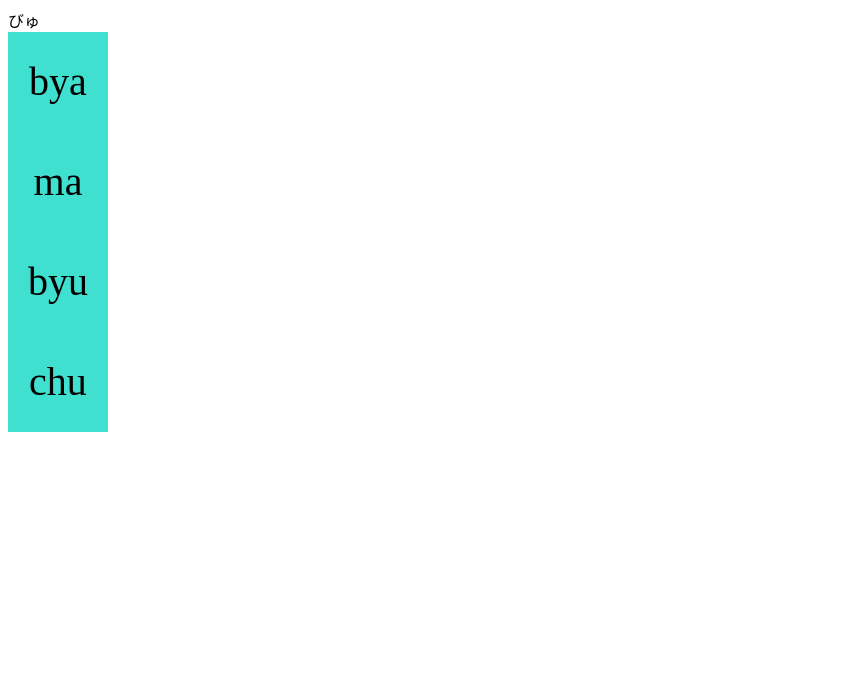
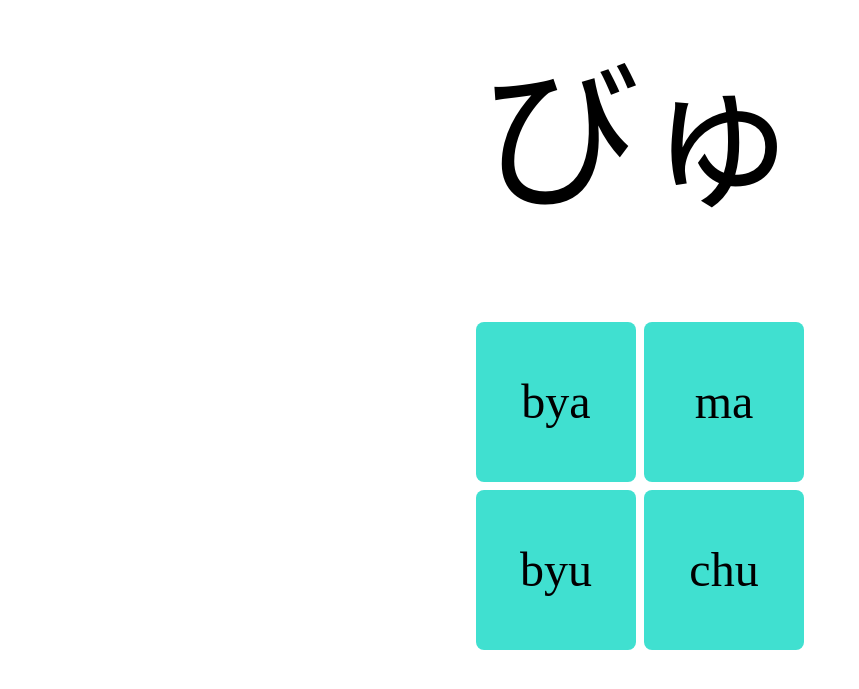
Before and after one commit to baptiste1403/hiragana-katakana-trainer, a PHP site: page / in a window 1280 px wide. Shown: the top 689 px of the page, without its empty margins (0-859 px from the left). Run offline with PHP 8.4, Linux system fonts and the light colour scheme.

Commit message:
added css buttons with win/loss style

```diff
--- a/css/style.css
+++ b/css/style.css
@@ -1,18 +1,38 @@
+.question-box{
+    display: flex;
+    flex-direction: column;
+    align-content: center;
+    align-items: center;
+    gap: 4vh;
+}
+
+.question {
+    font-size: 20vh;
+}
+
 .answer-box {
-    display: flexbox;
-    height: 400px;
+    margin: auto;
+    display: flex;
+    height: 41vh;
+    width: 41vh;
     justify-content: center;
-
+    flex-wrap: wrap;
+    flex-direction: row;
+    gap: 1vh;
+    align-items: center;
+    align-content: center;
 }
 
 .answer-btn {
     background: turquoise;
-    height: 100px;
-    line-height: 100px;
-    width: 100px;
+    height: 20vh;
+    line-height: 20vh;
+    width: 20vh;
     text-align: center;
-    font-size: 40px;
+    font-size: 6vh;
     vertical-align: middle;
+    flex-basis: 20vh;
+    border-radius: 1vh;
 }
 
 .true {
```
